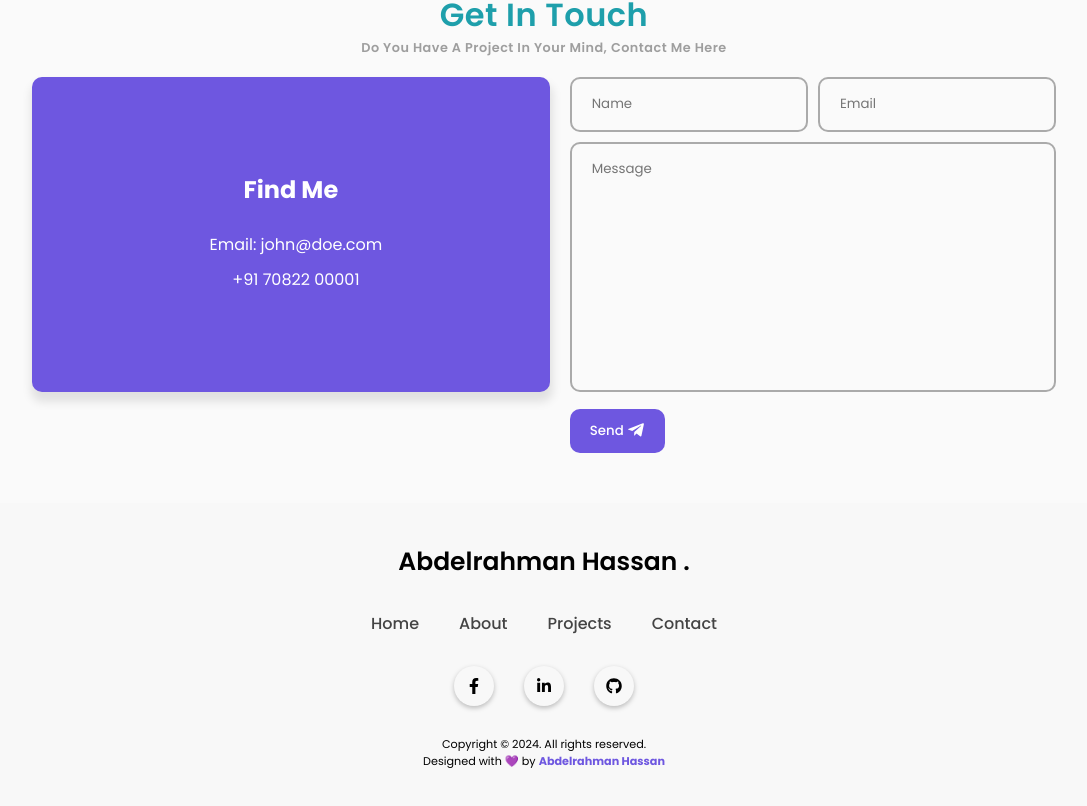
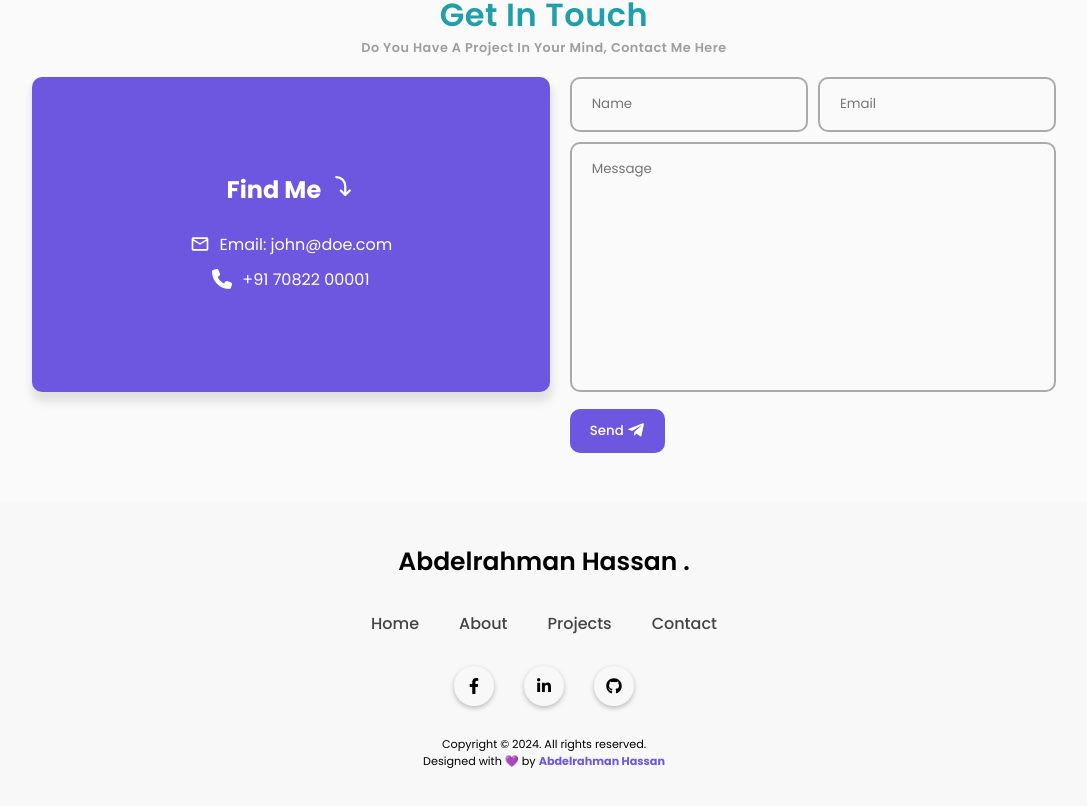
Before and after one commit to AbdelrahmanHassanAlii/Portfolio-React, a React (Create React App) app: page / in a window 1280 px wide. Shown: the part 2773-3579 px from the top of the page, without its empty margins (96-1183 px from the left). Built offline with nearby package versions, Linux system fonts and the light colour scheme.

Commit message:
add the contact icons

```diff
--- a/src/assets/style/contact.css
+++ b/src/assets/style/contact.css
@@ -120,3 +120,7 @@ textarea {
   font-size: 18px;
   rotate: -45deg;
 }
+
+.contact-info h2 .contact-icon {
+  margin: 0 0 0 10px;
+}
--- a/src/components/Contact.js
+++ b/src/components/Contact.js
@@ -2,6 +2,9 @@ import React, { useState } from "react";
 import "../assets/style/contact.css";
 import { FaTelegramPlane } from "react-icons/fa";
 import SectionHeader from "./SectionHeader";
+import { PiArrowBendRightDownBold } from "react-icons/pi";
+import { MdOutlineEmail } from "react-icons/md";
+import { FaPhone } from "react-icons/fa6";
 
 export default function Contact() {
   const [name, setName] = useState("");
@@ -26,13 +29,15 @@ export default function Contact() {
       <div class="contact-container">
         <div class="contact-info">
           <h2>
-            Find Me <i class="uil uil-corner-right-down"></i>
+            Find Me
+            <PiArrowBendRightDownBold className="contact-icon" />
           </h2>
           <p>
-            <i class="uil uil-envelope"></i> Email: john@doe.com
+            <MdOutlineEmail className="email-icon" fontSize={"20px"} /> Email:
+            john@doe.com
           </p>
           <p>
-            <i class="uil uil-phone"></i> +91 70822 00001
+            <FaPhone className="phone-icon" fontSize={"20px"} /> +91 70822 00001
           </p>
         </div>
         <div class="form-control">
```
